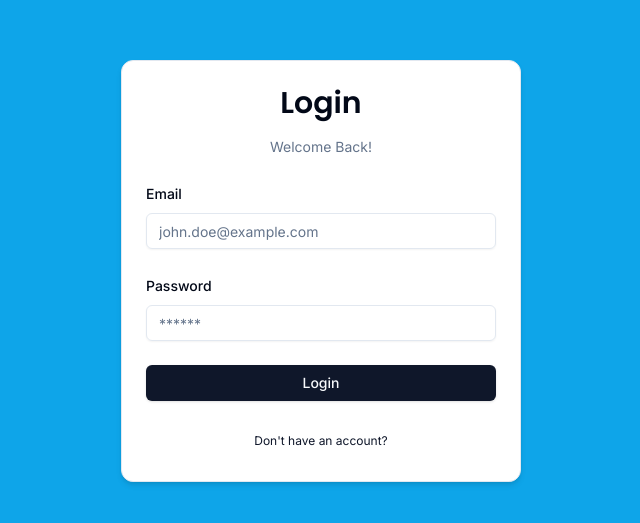
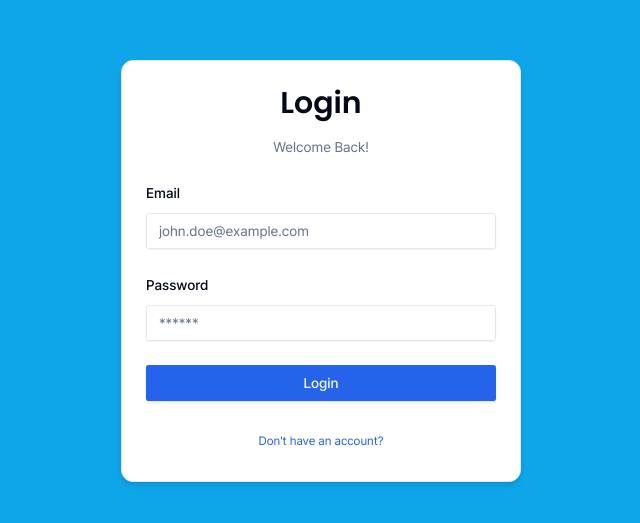
Before and after one commit to peageon/greeting-clone-front, a Next.js app: page /login in a window 1280 px wide. Shown: the part 129-652 px from the top of the page, without its empty margins (319-959 px from the left). Built offline with nearby package versions, Linux system fonts and the light colour scheme.

Commit message:
design: 프리텐다드 폰트 적용

```diff
--- a/app/globals.css
+++ b/app/globals.css
@@ -12,63 +12,46 @@ body,
   :root {
     --background: 0 0% 100%;
     --foreground: 222.2 84% 4.9%;
-
     --card: 0 0% 100%;
     --card-foreground: 222.2 84% 4.9%;
-
     --popover: 0 0% 100%;
     --popover-foreground: 222.2 84% 4.9%;
-
-    --primary: 222.2 47.4% 11.2%;
+    --primary: 221.2 83.2% 53.3%;
     --primary-foreground: 210 40% 98%;
-
     --secondary: 210 40% 96.1%;
     --secondary-foreground: 222.2 47.4% 11.2%;
-
     --muted: 210 40% 96.1%;
     --muted-foreground: 215.4 16.3% 46.9%;
-
     --accent: 210 40% 96.1%;
     --accent-foreground: 222.2 47.4% 11.2%;
-
     --destructive: 0 84.2% 60.2%;
     --destructive-foreground: 210 40% 98%;
-
     --border: 214.3 31.8% 91.4%;
     --input: 214.3 31.8% 91.4%;
-    --ring: 222.2 84% 4.9%;
-
-    --radius: 0.5rem;
+    --ring: 221.2 83.2% 53.3%;
+    --radius: 0.3rem;
   }
 
   .dark {
     --background: 222.2 84% 4.9%;
     --foreground: 210 40% 98%;
-
     --card: 222.2 84% 4.9%;
     --card-foreground: 210 40% 98%;
-
     --popover: 222.2 84% 4.9%;
     --popover-foreground: 210 40% 98%;
-
-    --primary: 210 40% 98%;
+    --primary: 217.2 91.2% 59.8%;
     --primary-foreground: 222.2 47.4% 11.2%;
-
     --secondary: 217.2 32.6% 17.5%;
     --secondary-foreground: 210 40% 98%;
-
     --muted: 217.2 32.6% 17.5%;
     --muted-foreground: 215 20.2% 65.1%;
-
     --accent: 217.2 32.6% 17.5%;
     --accent-foreground: 210 40% 98%;
-
     --destructive: 0 62.8% 30.6%;
     --destructive-foreground: 210 40% 98%;
-
     --border: 217.2 32.6% 17.5%;
     --input: 217.2 32.6% 17.5%;
-    --ring: 212.7 26.8% 83.9%;
+    --ring: 224.3 76.3% 48%;
   }
 }
 
--- a/app/layout.tsx
+++ b/app/layout.tsx
@@ -2,9 +2,16 @@ import type { Metadata } from "next";
 import { Inter } from "next/font/google";
 import "./globals.css";
 import { cn } from "@/lib/utils";
+import localFont from "next/font/local";
 import { ThemeProvider } from "@/components/theme-provider";
 
 const inter = Inter({ subsets: ["latin"] });
+
+const pretendard = localFont({
+  src: "../public/PretendardVariable.woff2",
+  display: "swap",
+  weight: "45 920",
+});
 
 export const metadata: Metadata = {
   title: "그리팅 - 쉽고 편한 채용 솔루션",
@@ -20,8 +27,8 @@ export default function RootLayout({
   children: React.ReactNode;
 }>) {
   return (
-    <html lang="en">
-      <body className={cn(inter.className)}>
+    <html lang="kr">
+      <body className={cn(pretendard.className)}>
         <ThemeProvider
           attribute="class"
           defaultTheme="system"
--- a/components/dashboard/openings/openings-board.tsx
+++ b/components/dashboard/openings/openings-board.tsx
@@ -1,7 +1,7 @@
 "use client";
 
 import { CgMenuGridR } from "react-icons/cg";
-import { CategoryHeader } from "../category-header";
+import { CategoryHeader } from "./category-header";
 import { Button } from "@/components/ui/button";
 import { cn } from "@/lib/utils";
 import { useEffect, useState } from "react";
@@ -31,7 +31,7 @@ export const OpeningBoard = ({
         <div className="flex flex-row gap-2 pb-2 items-center text-2xl">
           <CgMenuGridR />
           <span className="font-semibold">Jobs</span>
-          <Button className="bg-blue-500 rounded-sm ml-4 py-0 gap-2 h-7 hover:bg-blue-600">
+          <Button className="ml-4 py-0 gap-2 h-7">
             <span>+</span>
             <span>Create a job</span>
           </Button>
--- a/components/dashboard/sidebar.tsx
+++ b/components/dashboard/sidebar.tsx
@@ -2,7 +2,6 @@
 
 import { ScrollArea } from "@/components/ui/scroll-area";
 import { CompanyAvatar } from "./company-avatar";
-import { Poppins } from "next/font/google";
 import Link from "next/link";
 import { cn } from "@/lib/utils";
 import { CgMenuGridR } from "react-icons/cg";
@@ -12,20 +11,6 @@ import { useParams, usePathname } from "next/navigation";
 import { IoMdSettings } from "react-icons/io";
 import { useEffect, useState } from "react";
 import { ModeToggle } from "../util/mode-toggle";
-
-// interface DashboardSidebarProps {
-//   company: string;
-// }
-
-const font = Poppins({
-  subsets: ["latin"],
-  weight: ["600"],
-});
-
-const fontThin = Poppins({
-  subsets: ["latin"],
-  weight: ["300"],
-});
 
 export const DashboardSidebar = () => {
   const params = useParams<{ postid: string }>();
@@ -45,7 +30,7 @@ export const DashboardSidebar = () => {
           <PopoverTrigger asChild>
             <div className="p-2 gap-2 flex flex-row items-center w-full hover:bg-gray-300 hover:dark:bg-gray-600 rounded cursor-pointer select-none">
               <CompanyAvatar url="https://cdn-icons-png.flaticon.com/512/25/25231.png" />
-              <span className={cn(font.className, "flex-grow")}>{company}</span>
+              <span className="flex-grow font-semibold">{company}</span>
             </div>
           </PopoverTrigger>
         </div>
@@ -64,7 +49,7 @@ export const DashboardSidebar = () => {
             activePath={activePathState}
           >
             <CgMenuGridR />
-            <span className={cn(fontThin.className, "flex-grow")}>Jobs</span>
+            <span className="flex-grow font-light">Jobs</span>
           </SidebarTab>
         </li>
         <li>
@@ -74,9 +59,7 @@ export const DashboardSidebar = () => {
             activePath={activePathState}
           >
             <IoMdSettings />
-            <span className={cn(fontThin.className, "flex-grow")}>
-              Settings
-            </span>
+            <span className="flex-grow font-light">Settings</span>
           </SidebarTab>
         </li>
       </ul>
```
Also changed, not shown: components/dashboard/openings/category-header.tsx (renamed from components/dashboard/category-header.tsx), components/dashboard/openings/job-card.tsx (added), public/PretendardVariable.woff2 (added).
